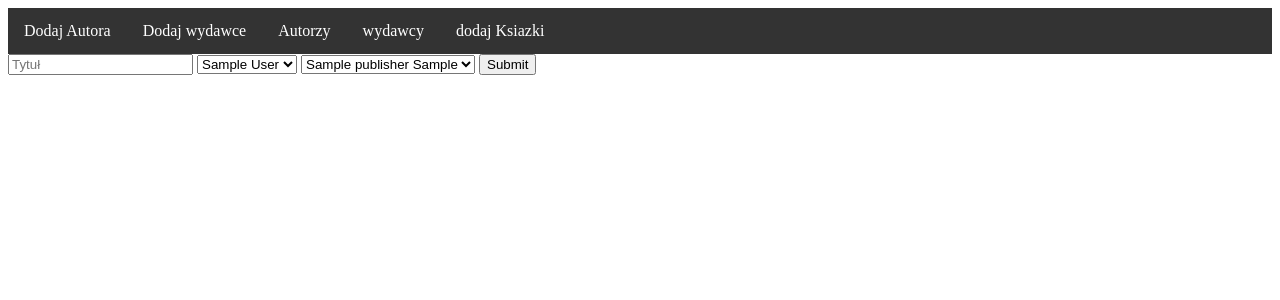
After one commit to cooklee/bookshelfONLS17, a Django app: page /add_book/ in a window 1280 px wide. The commit adds this page. Shown: the top 300 px of the page. Run offline with Django 4.2, Linux system fonts and the light colour scheme; tables that the repository leaves empty hold one stand-in row (values such as "Sample post").

Commit message:
add book

```diff
--- a/BookShelfONLS17/urls.py
+++ b/BookShelfONLS17/urls.py
@@ -32,6 +32,7 @@ urlpatterns = [
     path("update_author/<int:id>/", views.update_author, name='authors'),
     path('create_publisher/', views.create_publisher, name='create_publisher'),
     path('publishers/', views.publishers, name='publishers'),
+    path('add_book/', views.add_book, name='add_book'),
     path('update_publisher/<int:id>/', views.update_publisher, name='update_publisher'),
     path('delete_publisher/<int:id>/', views.delete_publisher, name='delete_publisher'),
 
--- a/bookshelf/models.py
+++ b/bookshelf/models.py
@@ -8,9 +8,25 @@ class Author(models.Model):
     last_name = models.CharField(max_length=50)
 
 
+
 class Publisher(models.Model):
     name = models.CharField(max_length=50)
     city = models.CharField(max_length=50)
 
     def __str__(self):
         return f"{self.name} {self.city}"
+
+
+
+
+
+
+class Book(models.Model):
+    title = models.CharField(max_length=50)
+    author = models.ForeignKey(Author, on_delete=models.CASCADE)
+    publisher = models.ForeignKey(Publisher, on_delete=models.CASCADE)
+    genre = models.ManyToManyField("Genre")
+
+
+class Genre(models.Model):
+    name = models.CharField(max_length=50)
--- a/bookshelf/views.py
+++ b/bookshelf/views.py
@@ -3,7 +3,7 @@ from random import randint
 from django.http import HttpResponse
 from django.shortcuts import render, redirect
 
-from bookshelf.models import Author, Publisher
+from bookshelf.models import Author, Publisher, Book
 
 # Create your views here.
 nazwiska = [
@@ -15,7 +15,8 @@ nazwiska = [
     'tomczak'
 ]
 def index(request):
-    return HttpResponse("Hello World")
+
+    return render(request, 'base.html')
 
 
 def index_z_szablonem(request):
@@ -84,7 +85,8 @@ def update_author(request, id):
         author.first_name = imie
         author.last_name = nazwisko
         author.save()
-    return render(request,'update_author.html', {'author':author})
+    x = render(request,'update_author.html', {'author':author})
+    return x
 
 
 
@@ -117,3 +119,14 @@ def delete_publisher(request, id):
             publisher.delete()
         return redirect('publishers')
     return render(request, 'delete.html', {'publisher':publisher})
+
+
+def add_book(request):
+    publishers = Publisher.objects.all()
+    authors = Author.objects.all()
+    if request.method == 'POST':
+        author = request.POST.get('author')
+        title = request.POST.get('title')
+        publisher = request.POST.get('publisher')
+        Book.objects.create(author_id=author, title=title, publisher_id=publisher)
+    return render(request, 'add_book.html', {'authors':authors, 'publishers':publishers})
--- a/templates/add_author.html
+++ b/templates/add_author.html
@@ -1,6 +1,9 @@
+{% extends 'base.html' %}
+{% block zawartosc %}
 <form method="post">
     {% csrf_token %}
     <input type="text" name="first_name" placeholder="Imie">
     <input type="text" name="last_name" placeholder="Nazwisko">
     <input type="submit">
 </form>
+{% endblock %}
--- /dev/null
+++ b/templates/add_book.html
@@ -0,0 +1,20 @@
+{% extends 'base.html' %}
+{% block zawartosc %}
+    <form method="post">
+        {% csrf_token %}
+        <input type="text" name="title" placeholder="Tytuł">
+        <select>
+            {% for author in authors %}
+                <option value="{{ author.id }}">{{ author.first_name }} {{ author.last_name }}</option>
+            {% endfor %}
+        </select>
+    <select>
+            {% for publisher in publishers %}
+                <option value="{{ publisher.id }}">{{ publisher.name }} {{ publisher.city }}</option>
+            {% endfor %}
+        </select>
+
+        <input type="submit">
+
+    </form>
+{% endblock %}
--- a/templates/authors.html
+++ b/templates/authors.html
@@ -1,3 +1,5 @@
+{% extends 'base.html' %}
+{% block zawartosc %}
 <form>
     <input type="text" name="first_name" placeholder="imie">
     <input type="text" name="last_name" placeholder="Nazwisko">
@@ -9,3 +11,4 @@
     {% endfor %}
 
 </ul>
+{% endblock %}
--- /dev/null
+++ b/templates/base.html
@@ -0,0 +1,37 @@
+<style>
+    ul.nav {
+        list-style-type: none;
+        margin: 0;
+        padding: 0;
+        overflow: hidden;
+        background-color: #333;
+    }
+
+    li.nav {
+        float: left;
+    }
+
+    li.nav a {
+        display: block;
+        color: white;
+        text-align: center;
+        padding: 14px 16px;
+        text-decoration: none;
+    }
+
+    /* Change the link color to #111 (black) on hover */
+    li.nav a:hover {
+        background-color: #111;
+    }
+
+</style>
+<ul class="nav">
+    <li class="nav"><a href="{% url 'add_author' %}">Dodaj Autora</a></li>
+    <li class="nav"><a href="{% url 'create_publisher' %}">Dodaj wydawce</a></li>
+    <li class="nav"><a href="{% url 'authors' %}">Autorzy</a></li>
+    <li class="nav"><a href="{% url 'publishers' %}">wydawcy</a></li>
+    <li class="nav"><a href="{% url 'add_book' %}">dodaj Ksiazki</a></li>
+</ul>
+{% block zawartosc %}
+    to jest bazowa czesc w base.html
+{% endblock %}
--- a/templates/list_publisher.html
+++ b/templates/list_publisher.html
@@ -1,3 +1,5 @@
+{% extends 'base.html' %}
+{% block zawartosc %}
 <table>
     <tr>
         <th>lp</th>
@@ -16,3 +18,4 @@
 
 
 </table>
+{% endblock %}
--- a/templates/publisher_create.html
+++ b/templates/publisher_create.html
@@ -1,6 +1,9 @@
+{% extends 'base.html' %}
+{% block zawartosc %}
 <form method="post">
     <input type="text" name="name" placeholder="Nazwa" value="{{ publisher.name }}">
     <input type="text" name="city" placeholder="Miasto" value="{{ publisher.city }}">
     <input type="submit">
     {%  csrf_token %}
 </form>
+{% endblock %}
```
Also changed, not shown: templates/update_author.html (+8 -0 lines), bookshelf/migrations/0003_book.py (added), bookshelf/migrations/0004_genre_book_genre.py (added).
